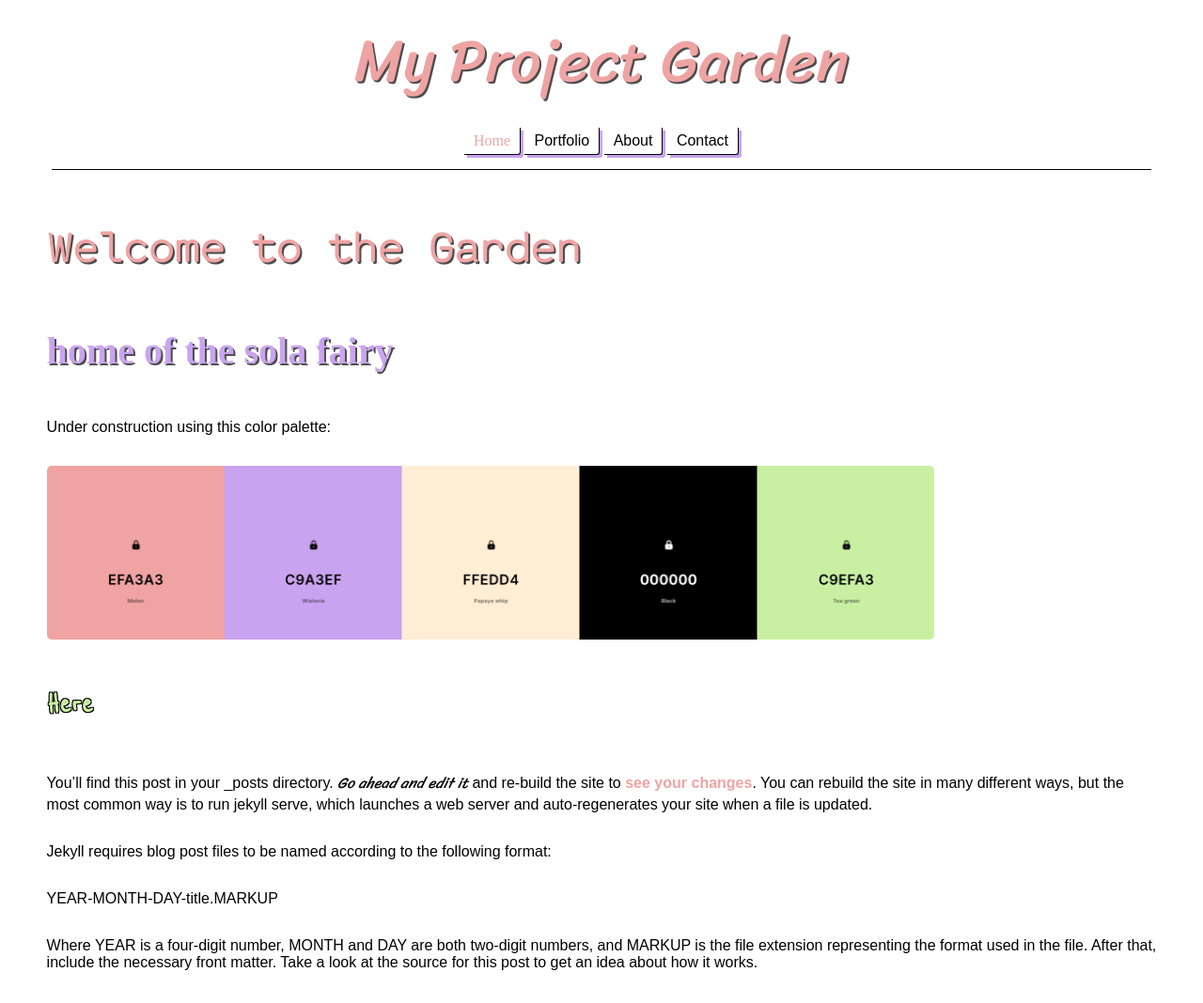
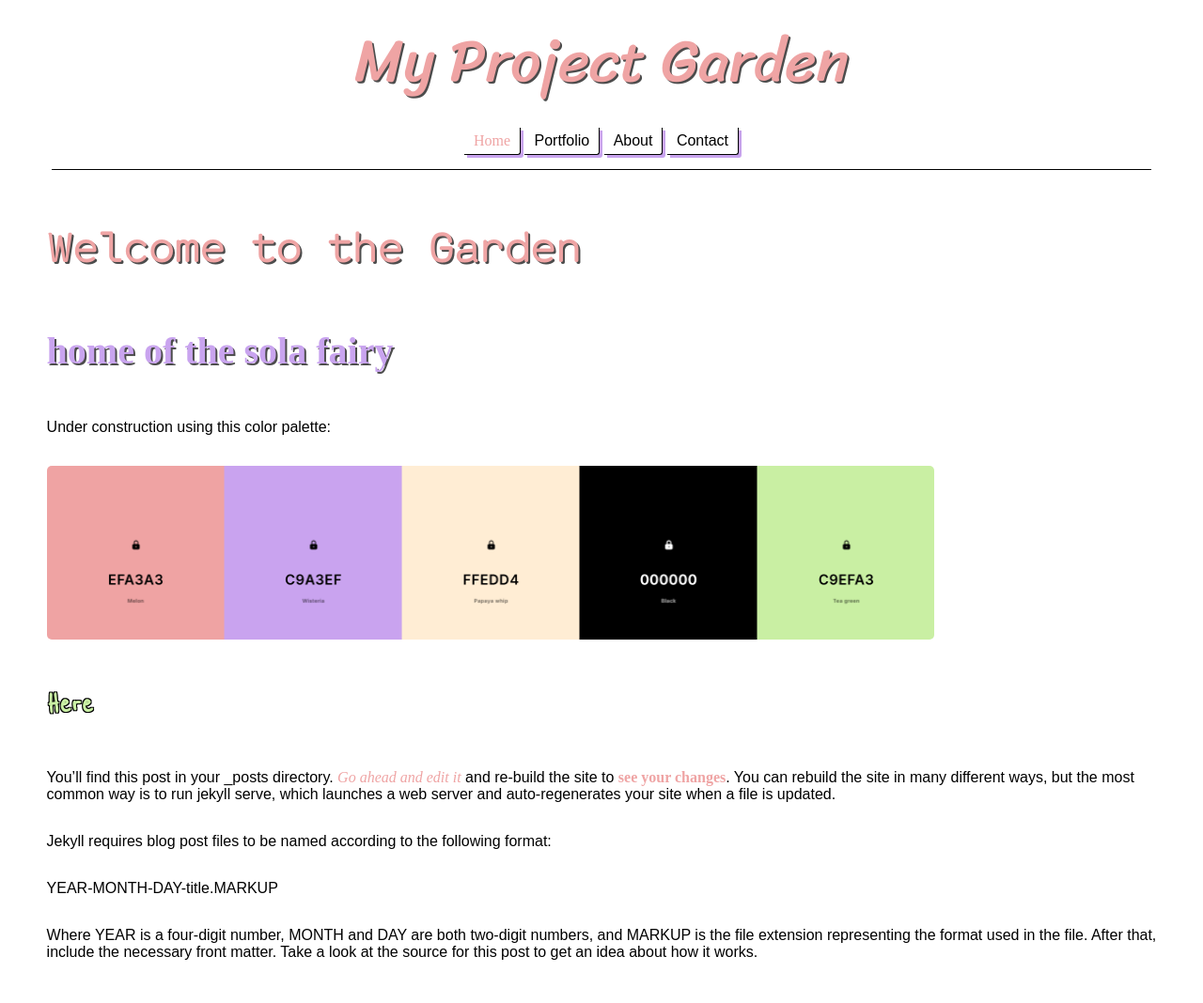
Before and after one commit to sola-fairy/sola-fairy.garden, a Jekyll site: the page built from index.markdown, in a window 1280 px wide. Shown: the whole page at 94% size. Built offline with Jekyll 4.4.1, drawn with Linux system fonts in a browser that asks for light colours; some web fonts are replaced.

Commit message:
font styles

```diff
--- a/assets/style.css
+++ b/assets/style.css
@@ -107,9 +107,9 @@ nav {
   flex-direction: column;
 }
 
-.page i {
-  font-family: 'Sriracha', sans-serif;
-  font-style: italic;
+.page i, .page b {
+  font-family: 'Cartograph Bold Italic', serif;
+  color: var(--melon);
 }
 
 .post {
@@ -222,11 +222,6 @@ a.right:hover:after {
   opacity: 1;
 }
 
-b {
-  color: var(--melon);
-  font-weight: bold;
-}
-
 .flowers {
   display: none;
   position: absolute;
```
